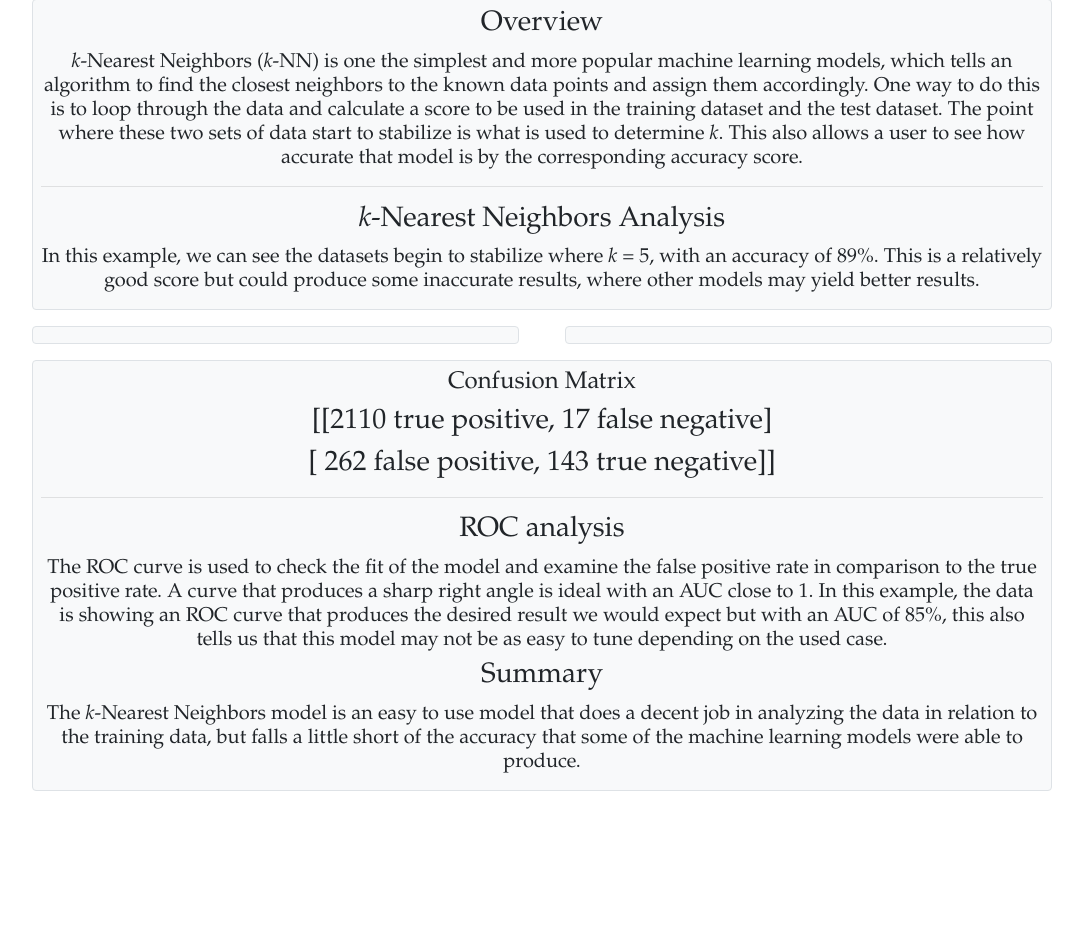
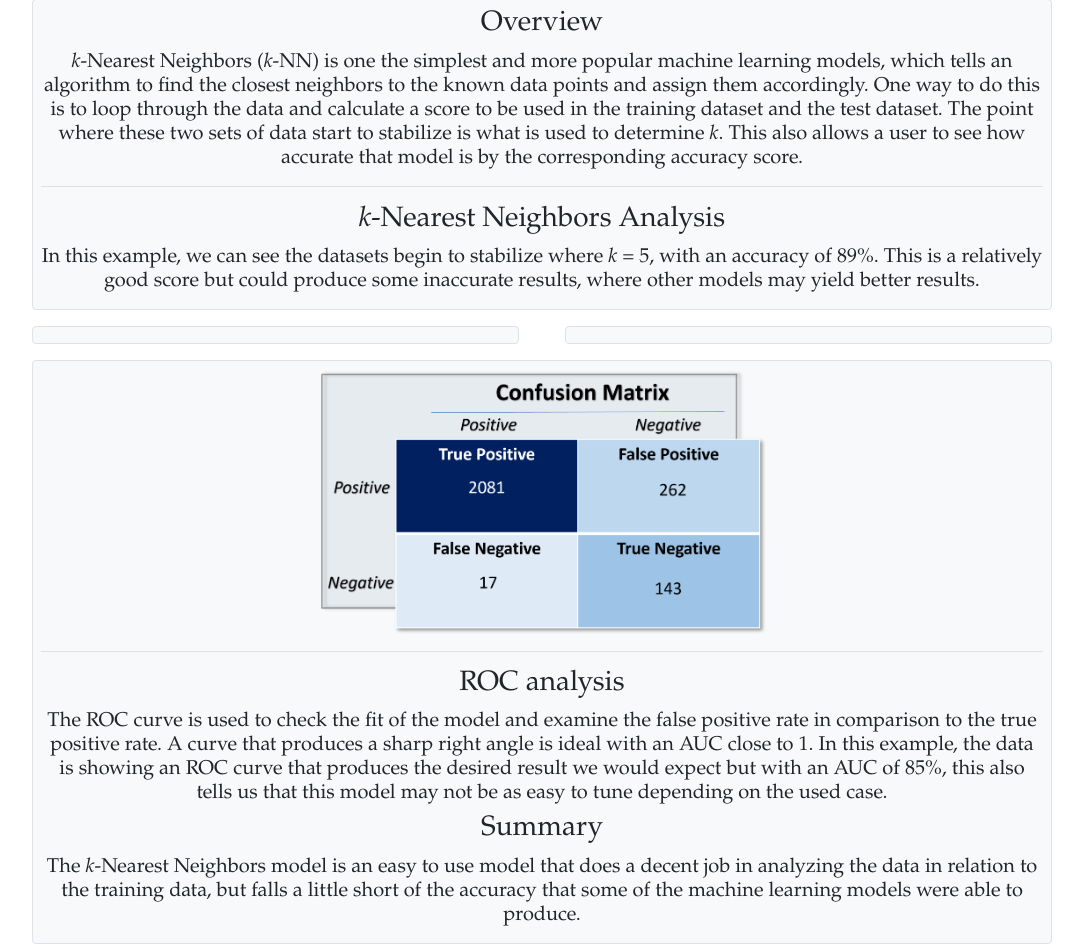
Before and after one commit to asundquistdavis/credit-churn-prediction, a Flask app: page /model/knn in a window 1280 px wide. Shown: the part 174-1126 px from the top of the page, without its empty margins (98-1181 px from the left). Before the commit the page ends 965 px from the top, so only its background shows below. Run offline with Flask 2, Linux system fonts and the light colour scheme; parts of the project's set-up code (start-up, migrations or seed data) failed here and were passed over; some libraries are stand-ins or nearby versions.

Commit message:
Update knn.html
added con matrix image

```diff
--- a/templates/model/knn.html
+++ b/templates/model/knn.html
@@ -183,9 +183,12 @@
             <div class="col-md-10">
                 <!-- Row element -->
                 <div class="border rounded bg-light m-2 p-2">
+                    <!--
                     <p class="h4 text-center">Confusion Matrix</p>
                     <p class="h3 text-center">[[2110 true positive, 17 false negative]</p>
                     <p class="h3 text-center">[  262 false positive,  143 true negative]]</p>
+                    -->
+                    <img src="../../static/assets//knn_matrix.png" width="45%" class="center" alt="Con Matrix">
                     <hr>
                     <p class="h3 text-center">ROC analysis</p>
                     <p class="h5 text-center">The ROC curve is used to check the fit of the model and examine the false positive rate in comparison to the true positive rate. A curve that produces a sharp right angle is ideal with an AUC close to 1. In this example, the data is showing an ROC curve that produces the desired result we would expect but with an AUC of 85%, this also tells us that this model may not be as easy to tune depending on the used case.</p>
```
